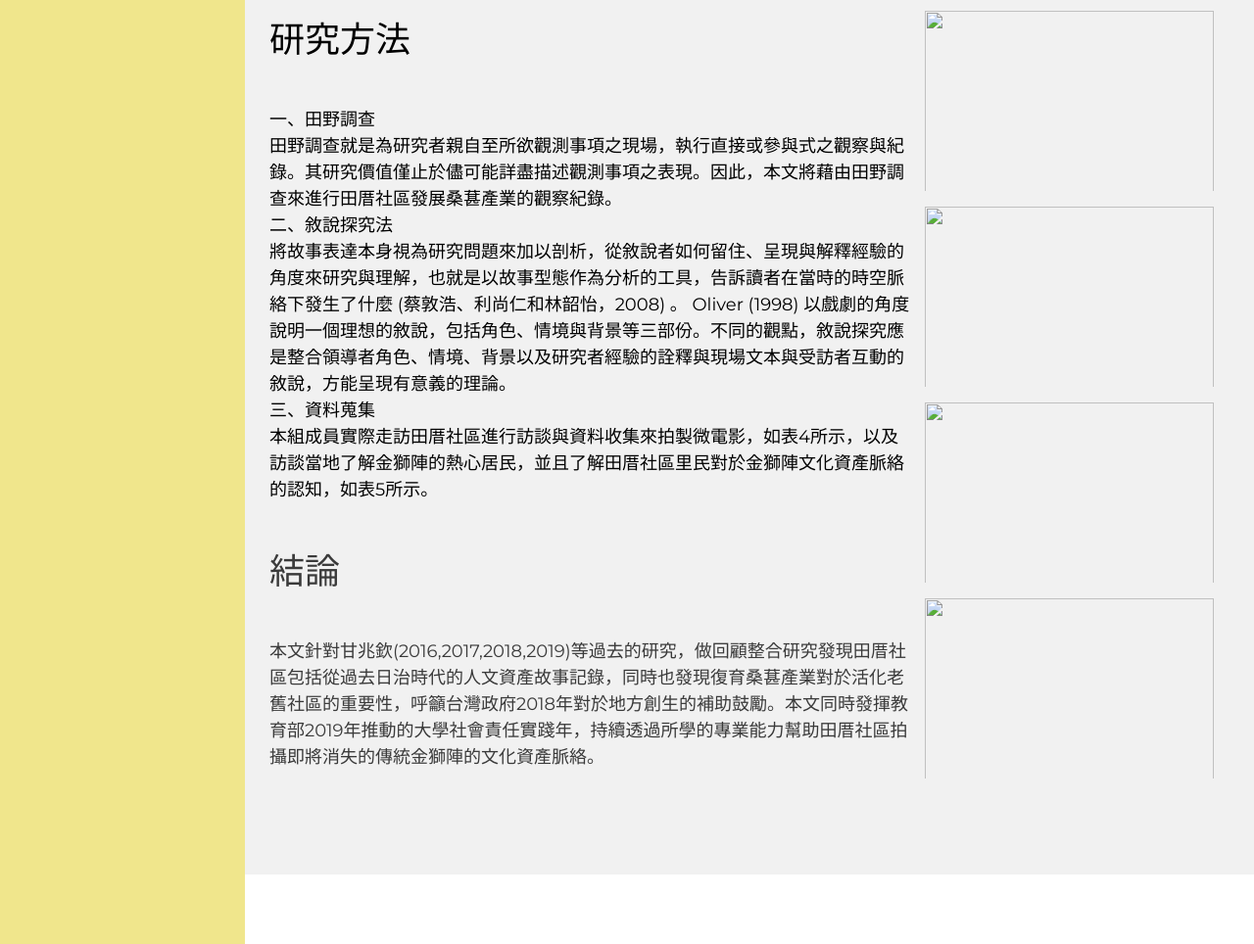
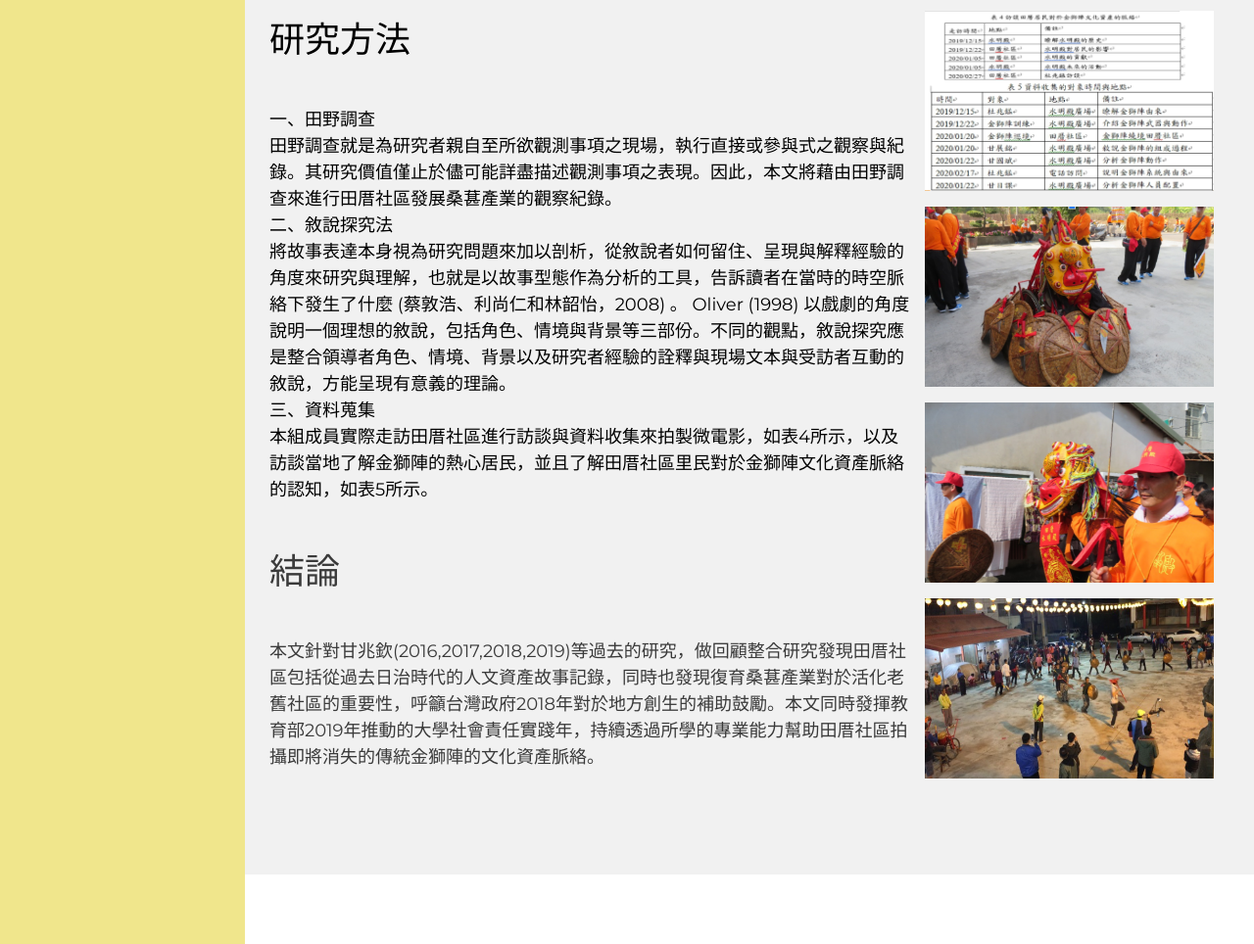
Before and after one commit to Taron909/stust12345, a plain HTML site: page 2019_02.html in a window 1280 px wide. Shown: the part 1021-1985 px from the top of the page at 98% size. Drawn offline with nearby package versions, Linux system fonts and the light colour scheme.

Commit message:
2019_02.html

```diff
--- a/2019_02.html
+++ b/2019_02.html
@@ -87,7 +87,7 @@ body,h1,h2,h3,h4,h5,h6,.w3-wide {font-family: "Montserrat", sans-serif;}
 <div class="w3-row-padding w3-padding-64 w3-container">
     <div class="w3-content">
       <div class="w3-third w3-center">
-        <img src="img/2019_2_1.png" alt="" style="width:100%" height="400" class="w3-padding w3-hover-opacity w3-center">
+        <img src="2019_2_1.png" alt="" style="width:100%" height="400" class="w3-padding w3-hover-opacity w3-center">
       </div>
       <div class="w3-twothird">
         <h1>計畫回顧</h1>
@@ -130,10 +130,10 @@ body,h1,h2,h3,h4,h5,h6,.w3-wide {font-family: "Montserrat", sans-serif;}
       </div>
 
       <div class="w3-third w3-center">
-        <img src="img/2019_表4表5.png" alt="" style="width:100%" height="200" class="w3-padding w3-hover-opacity w3-center">
-        <img src="img/2019_2_2.png" alt="" style="width:100%" height="200" class="w3-padding w3-hover-opacity w3-center">
-        <img src="img/2019_2_3.png" alt="" style="width:100%" height="200" class="w3-padding w3-hover-opacity w3-center">
-        <img src="img/2019_2_4.png" alt="" style="width:100%" height="200" class="w3-padding w3-hover-opacity w3-center">
+        <img src="2019_表4表5.png" alt="" style="width:100%" height="200" class="w3-padding w3-hover-opacity w3-center">
+        <img src="2019_2_2.png" alt="" style="width:100%" height="200" class="w3-padding w3-hover-opacity w3-center">
+        <img src="2019_2_3.png" alt="" style="width:100%" height="200" class="w3-padding w3-hover-opacity w3-center">
+        <img src="2019_2_4.png" alt="" style="width:100%" height="200" class="w3-padding w3-hover-opacity w3-center">
       </div>
 
     </div>
```
